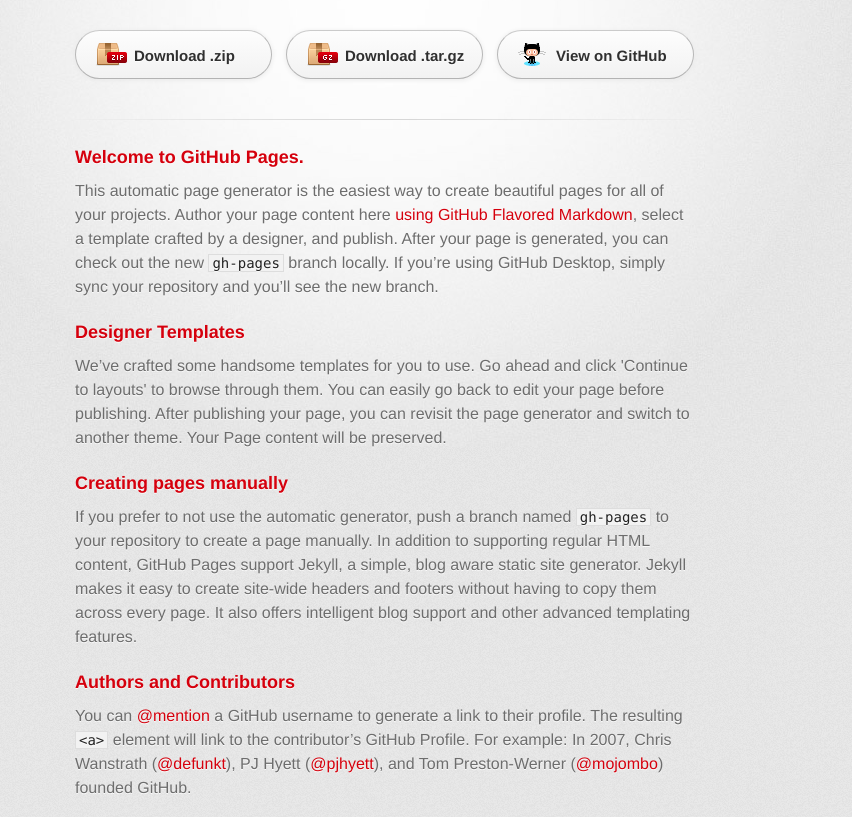
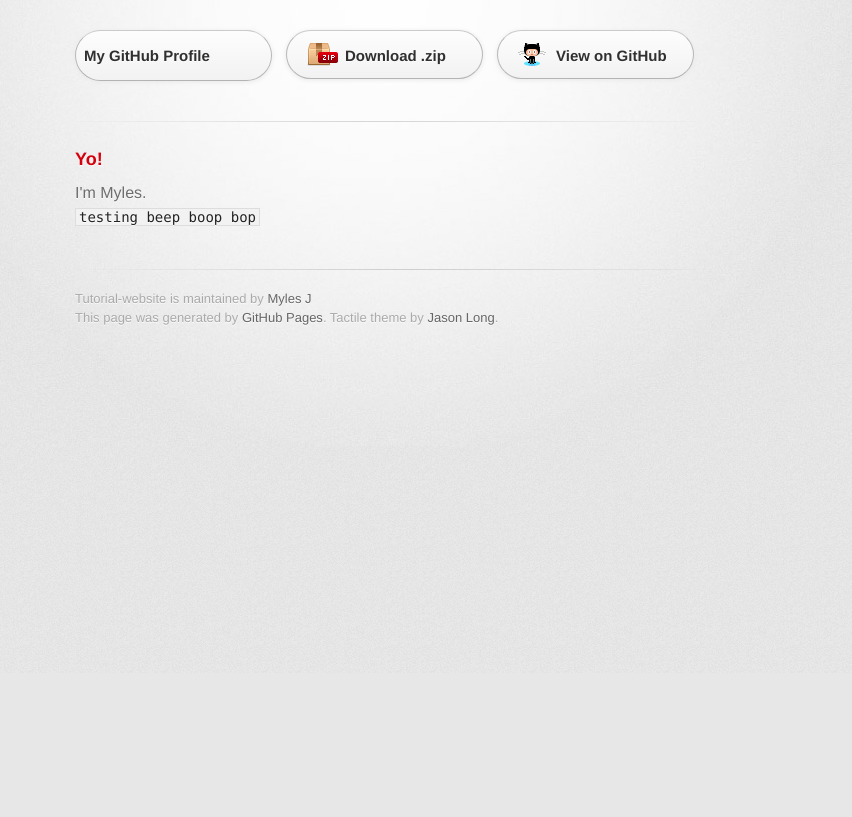
Before and after one commit to myulz/tutorial-website, a plain HTML site: page index.html in a window 1280 px wide. Shown: the part 127-944 px from the top of the page, without its empty margins (255-1107 px from the left). After the commit the page ends 800 px from the top, so only its background shows below. Drawn offline with Linux system fonts and the light colour scheme; a web font is replaced by a local one.

Commit message:
edited template

```diff
--- a/index.html
+++ b/index.html
@@ -23,8 +23,9 @@
         </header>
 
         <section id="downloads" class="clearfix">
+            <a href="https://github.com/myulz" id="view profile" class="button">My GitHub Profile</a>
           <a href="https://github.com/myulz/tutorial-website/zipball/master" id="download-zip" class="button"><span>Download .zip</span></a>
-          <a href="https://github.com/myulz/tutorial-website/tarball/master" id="download-tar-gz" class="button"><span>Download .tar.gz</span></a>
+
           <a href="https://github.com/myulz/tutorial-website" id="view-on-github" class="button"><span>View on GitHub</span></a>
         </section>
 
@@ -32,33 +33,14 @@
 
         <section id="main_content">
           <h3>
-<a id="welcome-to-github-pages" class="anchor" href="#welcome-to-github-pages" aria-hidden="true"><span aria-hidden="true" class="octicon octicon-link"></span></a>Welcome to GitHub Pages.</h3>
+<a id="welcome-to-github-pages" class="anchor" href="#welcome-to-github-pages" aria-hidden="true"><span aria-hidden="true" class="octicon octicon-link"></span></a>Yo!</h3>
 
-<p>This automatic page generator is the easiest way to create beautiful pages for all of your projects. Author your page content here <a href="https://guides.github.com/features/mastering-markdown/">using GitHub Flavored Markdown</a>, select a template crafted by a designer, and publish. After your page is generated, you can check out the new <code>gh-pages</code> branch locally. If you’re using GitHub Desktop, simply sync your repository and you’ll see the new branch.</p>
+<p>I'm Myles.<br>
+<code>testing beep boop bop</code></p>
 
-<h3>
-<a id="designer-templates" class="anchor" href="#designer-templates" aria-hidden="true"><span aria-hidden="true" class="octicon octicon-link"></span></a>Designer Templates</h3>
-
-<p>We’ve crafted some handsome templates for you to use. Go ahead and click 'Continue to layouts' to browse through them. You can easily go back to edit your page before publishing. After publishing your page, you can revisit the page generator and switch to another theme. Your Page content will be preserved.</p>
-
-<h3>
-<a id="creating-pages-manually" class="anchor" href="#creating-pages-manually" aria-hidden="true"><span aria-hidden="true" class="octicon octicon-link"></span></a>Creating pages manually</h3>
-
-<p>If you prefer to not use the automatic generator, push a branch named <code>gh-pages</code> to your repository to create a page manually. In addition to supporting regular HTML content, GitHub Pages support Jekyll, a simple, blog aware static site generator. Jekyll makes it easy to create site-wide headers and footers without having to copy them across every page. It also offers intelligent blog support and other advanced templating features.</p>
-
-<h3>
-<a id="authors-and-contributors" class="anchor" href="#authors-and-contributors" aria-hidden="true"><span aria-hidden="true" class="octicon octicon-link"></span></a>Authors and Contributors</h3>
-
-<p>You can <a href="https://help.github.com/articles/basic-writing-and-formatting-syntax/#mentioning-users-and-teams" class="user-mention">@mention</a> a GitHub username to generate a link to their profile. The resulting <code>&lt;a&gt;</code> element will link to the contributor’s GitHub Profile. For example: In 2007, Chris Wanstrath (<a href="https://github.com/defunkt" class="user-mention">@defunkt</a>), PJ Hyett (<a href="https://github.com/pjhyett" class="user-mention">@pjhyett</a>), and Tom Preston-Werner (<a href="https://github.com/mojombo" class="user-mention">@mojombo</a>) founded GitHub.</p>
-
-<h3>
-<a id="support-or-contact" class="anchor" href="#support-or-contact" aria-hidden="true"><span aria-hidden="true" class="octicon octicon-link"></span></a>Support or Contact</h3>
-
-<p>Having trouble with Pages? Check out our <a href="https://help.github.com/pages">documentation</a> or <a href="https://github.com/contact">contact support</a> and we’ll help you sort it out.</p>
-        </section>
 
         <footer>
-          Tutorial-website is maintained by <a href="https://github.com/myulz">myulz</a><br>
+          Tutorial-website is maintained by <a href="https://github.com/myulz">Myles J</a><br>
           This page was generated by <a href="https://pages.github.com">GitHub Pages</a>. Tactile theme by <a href="https://twitter.com/jasonlong">Jason Long</a>.
         </footer>
 
```
